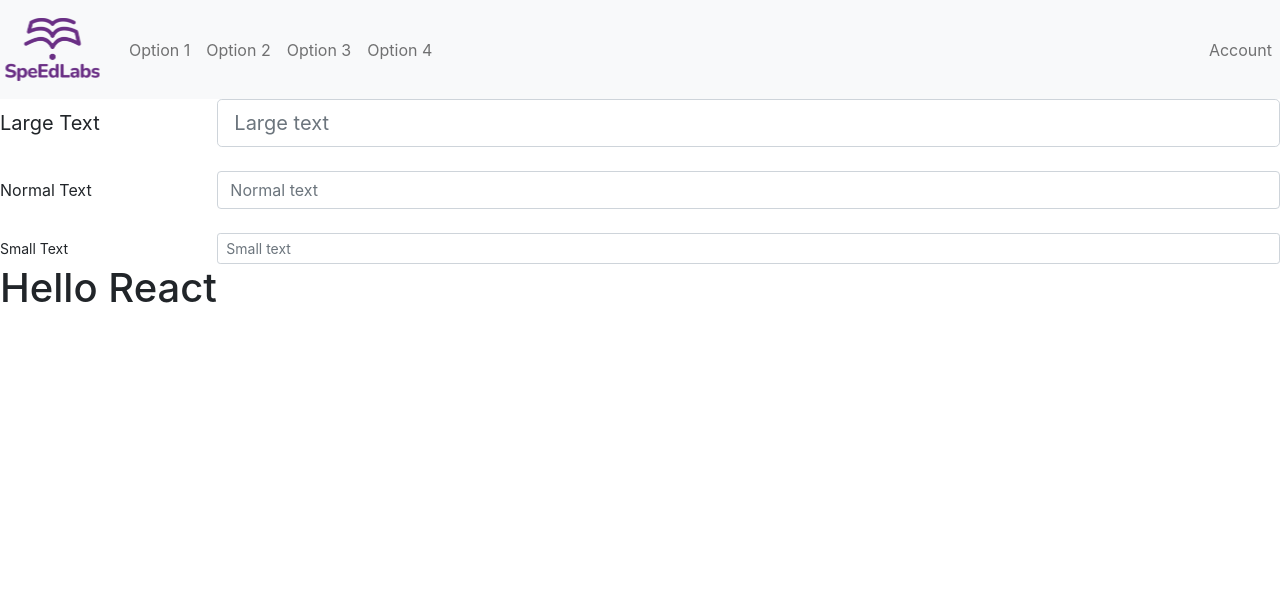
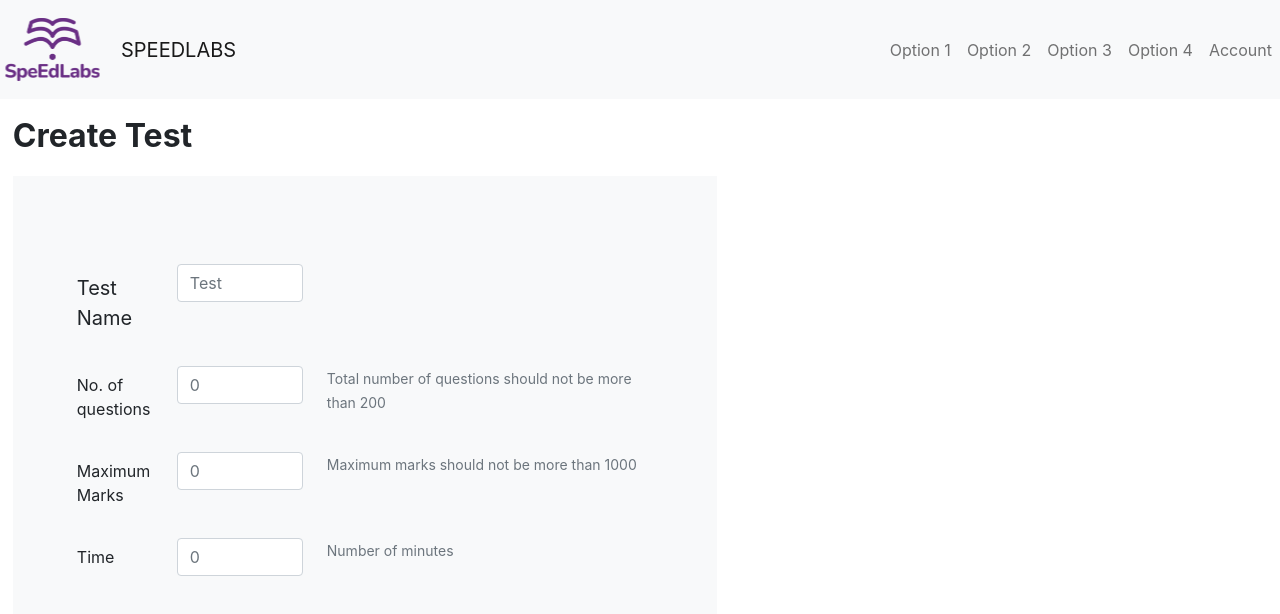
Before and after one commit to sumitshinde2608/SLTestCreationModule, a React (Create React App) app: page / in a window 1280 px wide. Shown: the top 614 px of the page. Built offline with nearby package versions, Linux system fonts and the light colour scheme.

Commit message:
UI work done

```diff
--- a/src/App.js
+++ b/src/App.js
@@ -1,13 +1,21 @@
 import React from "react";
 import Navbar from "./Components/Navbar";
-import Test from "./Containers/SelectTestDetails";
+import Test from "./Containers/SelectTestDetails/SelectTestDetails";
+import "./App.css";
+import { Button } from "react-bootstrap";
 
 const App = () => {
 	return (
 		<div>
 			<Navbar />
-			<Test />
-			<h1>Hello React</h1>
+			<div style={{ padding: "1vw" }}>
+				<p style={{ fontSize: "2rem" }}>
+					<strong>Create Test</strong>
+				</p>
+				<Test />
+			</div>
+			{/* <Button>Next</Button> */}
+			{/* <h1>Hello React</h1> */}
 		</div>
 	);
 };
--- a/src/Components/Navbar.js
+++ b/src/Components/Navbar.js
@@ -12,15 +12,19 @@ const Navibar = () => {
 						<img src={logo} height='63px' width='95px' />
 					</div>
 				</Navbar.Brand>
+				<Navbar.Brand href='#home'>
+					{"     "}
+					SPEEDLABS
+				</Navbar.Brand>
+
 				<Navbar.Toggle aria-controls='responsive-navbar-nav' />
 				<Navbar.Collapse id='responsive-navbar-nav'>
-					<Nav className='me-auto'>
+					<Nav className='me-auto'></Nav>
+					<Nav>
 						<Nav.Link href='#'>Option 1</Nav.Link>
 						<Nav.Link href='#'>Option 2</Nav.Link>
 						<Nav.Link href='#'>Option 3</Nav.Link>
 						<Nav.Link href='#'>Option 4</Nav.Link>
-					</Nav>
-					<Nav>
 						<Nav.Link eventKey={2} href='#memes'>
 							Account
 						</Nav.Link>
--- a/src/Containers/SelectTestDetails.js
+++ /dev/null
@@ -1,37 +0,0 @@
-import React from "react";
-import { Form, Row, Col } from "react-bootstrap";
-
-const SelectTestDetails = () => {
-	return (
-		<div>
-			<Row>
-				<Form.Label column='lg' lg={2}>
-					Large Text
-				</Form.Label>
-				<Col>
-					<Form.Control size='lg' type='text' placeholder='Large text' />
-				</Col>
-			</Row>
-			<br />
-			<Row>
-				<Form.Label column lg={2}>
-					Normal Text
-				</Form.Label>
-				<Col>
-					<Form.Control type='text' placeholder='Normal text' />
-				</Col>
-			</Row>
-			<br />
-			<Row>
-				<Form.Label column='sm' lg={2}>
-					Small Text
-				</Form.Label>
-				<Col>
-					<Form.Control size='sm' type='text' placeholder='Small text' />
-				</Col>
-			</Row>
-		</div>
-	);
-};
-
-export default SelectTestDetails;
--- /dev/null
+++ b/src/Containers/SelectTestDetails/SelectTestDetails.css
@@ -0,0 +1,10 @@
+.main {
+	height: 55vh;
+	width: 55vw;
+	padding: 5vw;
+	display: flex;
+	flex-direction: column;
+	background-color: #f8f9fa;
+	/* align-items: center; */
+	/* justify-content: center; */
+}
--- /dev/null
+++ b/src/Containers/SelectTestDetails/SelectTestDetails.js
@@ -0,0 +1,69 @@
+import React from "react";
+import { Form, Row, Col } from "react-bootstrap";
+import "./SelectTestDetails.css";
+
+const SelectTestDetails = () => {
+	return (
+		<div>
+			<div className=' main '>
+				<br />
+				<Row>
+					<Form.Label column='lg' lg={2}>
+						Test Name
+					</Form.Label>
+					<Col sm={3}>
+						<span>
+							<Form.Control type='text' placeholder='Test' />
+						</span>
+					</Col>
+				</Row>
+				<br />
+				<Row>
+					<Form.Label column lg={2}>
+						No. of questions
+					</Form.Label>
+					<Col sm={3}>
+						<span>
+							<Form.Control type='number' placeholder='0' />
+						</span>
+					</Col>
+					<Col>
+						<Form.Text>
+							Total number of questions should not be more than 200
+						</Form.Text>
+					</Col>
+				</Row>
+				<br />
+				<Row>
+					<Form.Label column lg={2}>
+						Maximum Marks
+					</Form.Label>
+					<Col sm={3}>
+						<span>
+							<Form.Control type='text' placeholder='0' />
+						</span>
+					</Col>
+					<Col>
+						<Form.Text>Maximum marks should not be more than 1000</Form.Text>
+					</Col>
+				</Row>
+				<br />
+				<Row>
+					<Form.Label column lg={2}>
+						Time
+					</Form.Label>
+					<Col sm={3}>
+						<span>
+							<Form.Control type='number' placeholder='0' />
+						</span>
+					</Col>
+					<Col>
+						<Form.Text>Number of minutes</Form.Text>
+					</Col>
+				</Row>
+			</div>
+		</div>
+	);
+};
+
+export default SelectTestDetails;
```
